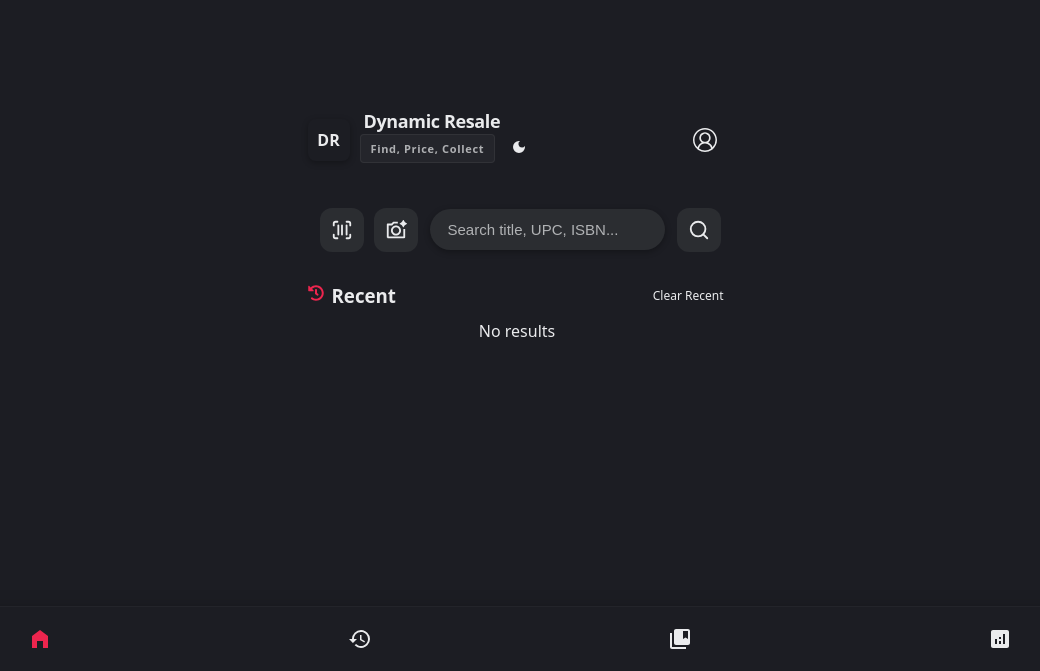
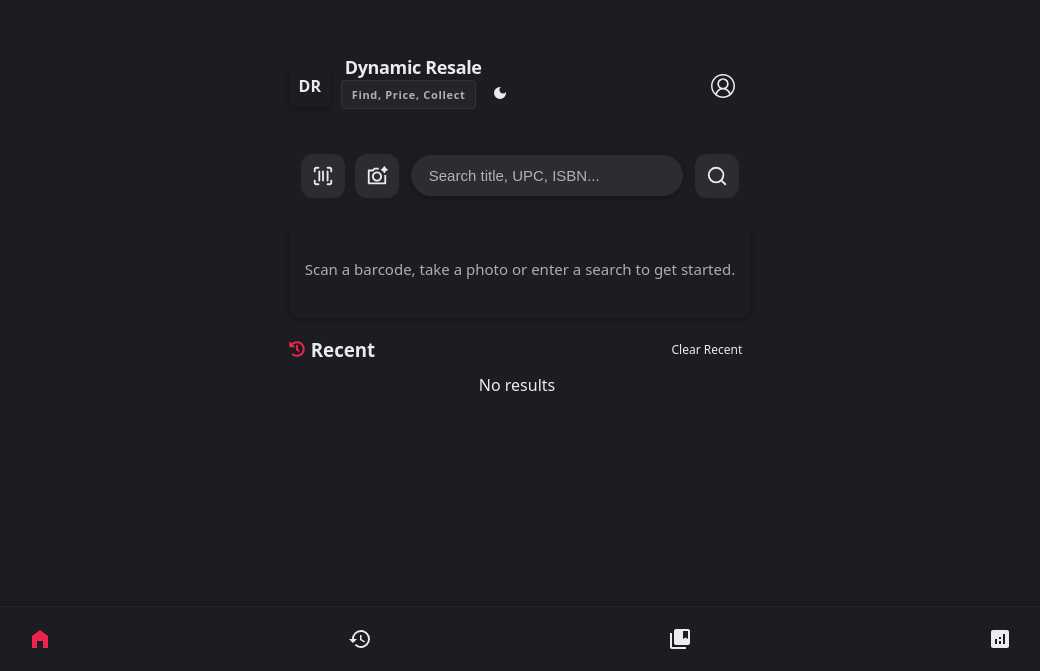
Before and after one commit to jcloud242/dynamic-resale, a React (Vite) app: page / in a window 1280 px wide. Shown: the part 129-800 px from the top of the page, without its empty margins (120-1160 px from the left). Built offline with nearby package versions, Linux system fonts and the light colour scheme.

Commit message:
searching...ui fixes

```diff
--- a/src/pages/Home.jsx
+++ b/src/pages/Home.jsx
@@ -15,6 +15,8 @@
   const [camera, setCamera] = useState({ open: false, mode: 'barcode' });
   const [loading, setLoading] = useState(false);
   const [error, setError] = useState(null);
+  // show starter only when there's no active search result; do not persist a 'seen' flag
+  const [showStarter, setShowStarter] = useState(true);
   // cache ongoing and completed searches to avoid duplicate network calls
   const searchCache = React.useRef(new Map());
   const lastQueryRef = React.useRef(null);
@@ -26,6 +28,11 @@
     // on first visit we have more real-estate — show up to 4
     setRecent(r.slice(0, recentVisibleCount));
   }, []);
+
+  // ensure starter appears whenever there is no active result (launch/refresh)
+  useEffect(() => {
+    try { setShowStarter(!active); } catch (e) {}
+  }, [active]);
 
   async function handleSearch(query, opts = {}) {
     if (!query) return;
@@ -88,6 +95,8 @@
       saveRecent(res);
   // notify parent that a search completed so nav can highlight Home
   try { if (typeof onSearchComplete === 'function') onSearchComplete(); } catch (e) {}
+    // hide starter while an active result is shown
+    try { setShowStarter(false); } catch (e) {}
       // increment scan metric
       scansCountRef.current = (scansCountRef.current || 0) + 1;
       try { localStorage.setItem('dr_scan_count', String(scansCountRef.current)); } catch (e) {}
@@ -201,10 +210,18 @@
           onOpenImage={() => setCamera({ open: true, mode: 'image' })}
         />
       </div>
+        {/* Starter card: shows until first successful search or until dismissed */}
+        {showStarter && (
+        <div className={`dr-resultcard-wrap dr-starter-card ${loading ? 'dr-loading' : ''}`}>
+          <div className="dr-starter-inner">
+            <div className="dr-starter-text">{loading ? 'Searching…' : 'Scan a barcode, take a photo or enter a search to get started.'}</div>
+          </div>
+        </div>
+      )}
 
 
       <section className="dr-results">
-        {loading && <div className="dr-loading">Searching…</div>}
+  {loading && !showStarter && <div className="dr-loading">Searching…</div>}
         {error && <div className="dr-error">Error: {typeof error === 'string' ? error : JSON.stringify(error)}</div>}
         {active && (
           <div>
@@ -215,7 +232,7 @@
           <div style={{display:'flex',alignItems:'center',justifyContent:'space-between'}}>
            <div className="dr-recent-header">
              <button aria-label="Open history" className="dr-history-btn" onClick={() => { /* navigate to history page later */ }}>
-                   <span style={{ color:"var(--accent)" }}>  <FaHistory size={16} /></span>
+               <FaHistory size={16} />
                <h3 style={{margin:0}}>Recent</h3>
              </button>
            </div>
--- a/src/pages/home.css
+++ b/src/pages/home.css
@@ -10,8 +10,23 @@
 
 /* Recent list wrapper with dynamic visible rows and vertical scrollbar */
 .dr-recent-header{display:flex;align-items:center;gap:8px}
-.dr-history-btn{background:transparent;border:0;padding:0;display:flex;align-items:center;gap:8px;color:var(--fg);cursor:pointer}
-.dr-history-btn svg{color:inherit}
+.dr-history-btn{background:transparent;border:0;padding:0;display:inline-flex;align-items:center;gap:6px;color:var(--fg);cursor:pointer}
+.dr-history-btn svg{color:var(--accent)}
+
+/* Starter card shown before first search */
+/* constrain starter card to the same width as result cards and center it */
+.dr-starter-card{width:100%;max-width:574px;margin:12px auto;padding:12px;border-radius:12px;background:transparent;border:1px solid hsl(var(--border));box-shadow:var(--input-elev);box-sizing:border-box}
+/* match visual height of result cards but keep content vertically centered */
+.dr-starter-card{min-height:64px}
+.dr-starter-inner{display:flex;align-items:center;gap:12px;padding:4px;min-height:64px;justify-content:center}
+.dr-starter-text{color:var(--muted);font-size:15px;text-align:center;width:100%}
+/* disable the hover lift that's applied to result cards */
+.dr-starter-card:hover{transform:none !important;box-shadow:var(--input-elev) !important}
+/* ensure the starter card never lifts like regular result cards */
+.dr-resultcard-wrap.dr-starter-card{transition:box-shadow 160ms ease !important;max-width:574px;margin:12px auto;box-sizing:border-box}
+.dr-resultcard-wrap.dr-starter-card:hover{transform:none !important}
+.dr-starter-card:focus-within{box-shadow:var(--input-elev);outline:none}
+.dr-starter-card{transition:box-shadow 160ms ease}
 .dr-recent-wrapper{max-height:calc(var(--recent-row-height,96px) * 4 + 12px);overflow-y:auto;padding-right:6px;margin-top:8px}
 .dr-recent-wrapper.small{max-height:calc(var(--recent-row-height,96px) * 3 + 12px)}
 
--- a/src/shared/resultcard.css
+++ b/src/shared/resultcard.css
@@ -17,8 +17,7 @@
 .dr-avg{font-weight:800;font-size:24px}
 .dr-minmax{font-size:12px;color:var(--muted)}
 
-/* cached badge removed — kept intentionally empty for future UX flags */
-.dr-loading{padding:12px;margin:8px 0;background:var(--accent);color:var(--accent-fg);border-radius:8px}
+.dr-loading{padding:12px;margin:8px 0;background:transparent;color:var(--accent);border-radius:8px}
 .dr-error{padding:12px;margin:8px 0;background:#b84b4b;color:#fff;border-radius:8px}
 .dr-meta-sub{font-size:12px;color:var(--muted);margin-top:4px}
 .dr-refresh{margin-left:6px;background:var(--accent);color:var(--accent-fg);border:none;padding:6px 8px;border-radius:6px;cursor:pointer}
@@ -42,6 +41,13 @@
 .dr-resultcard-wrap{transition:transform var(--motion-duration) ease, box-shadow var(--motion-duration) ease;background:var(--card-bg);border-radius:12px;border:1px solid hsl(var(--border));box-shadow:var(--input-elev);padding:12px;margin-bottom:12px}
 .dr-resultcard-wrap:hover{transform:translateY(-4px);box-shadow:0 12px 30px rgba(0,0,0,0.12)}
 .dr-resultcard-wrap:focus-within{box-shadow:0 12px 30px rgba(0,0,0,0.08);outline:none}
+
+/* When the result wrapper is used as a loading/starter box, apply the accent
+	background and ensure text uses the accent foreground. This selector is
+	placed with higher specificity (wrapper + class) to override the default
+	.dr-resultcard-wrap background which appears later in the file. */
+.dr-resultcard-wrap.dr-loading{background:transparent;color:var(--fg);border-color:hsl(var(--border))}
+.dr-resultcard-wrap.dr-loading .dr-starter-text{color:var(--accent)}
 
 /* chart styles */
 .dr-chart-toggle{background:transparent;border:0;color:var(--muted);display:inline-flex;align-items:center;justify-content:center;padding:6px;border-radius:6px;cursor:pointer}
```
